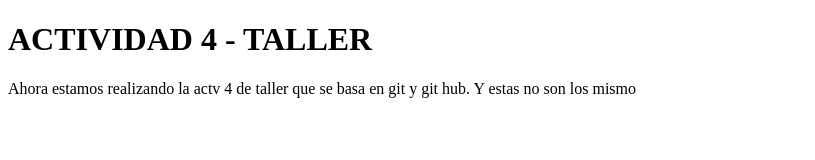
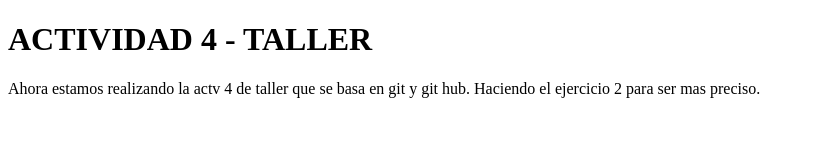
Before and after one commit to Facu-Alarcon/tp-git-alarcon, a plain HTML site: page index.html in a window 1280 px wide. Shown: the whole page, without its empty margins (0-815 px from the left). Drawn offline with Linux system fonts and the light colour scheme.

Commit message:
Parrafo descriptivo agregado

```diff
--- a/index.html
+++ b/index.html
@@ -10,7 +10,7 @@
         ACTIVIDAD 4 - TALLER
     </h1>
     <p>
-        Ahora estamos realizando la actv 4 de taller que se basa en git y git hub. Y  estas  no son los  mismo
+        Ahora estamos realizando la actv 4 de taller que se basa en git y git hub. Haciendo el ejercicio 2 para ser mas preciso.
     </p>
 </body>
 </html>
```
